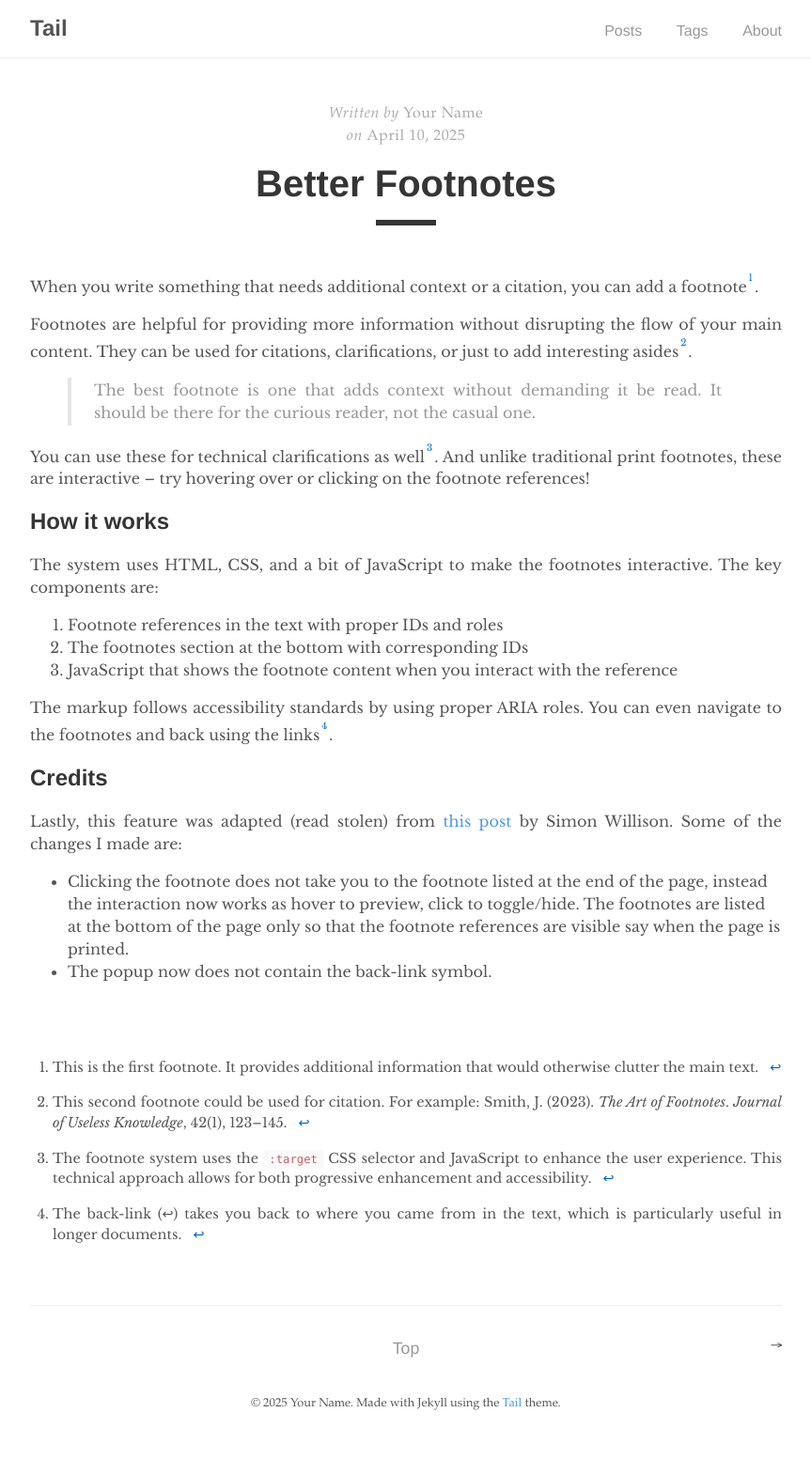
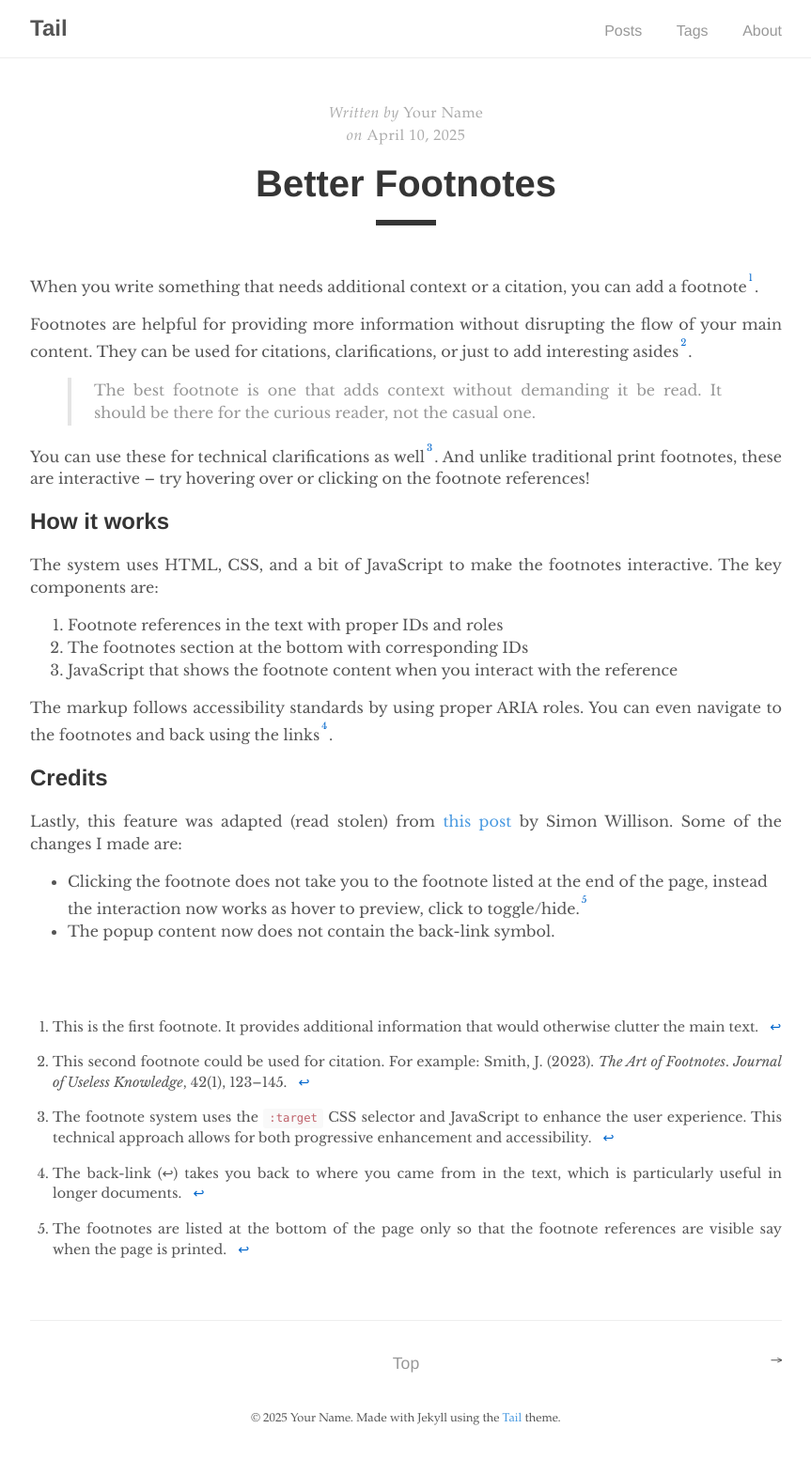
Before and after one commit to jitinnair1/tail, a Jekyll site: the page built from _posts/footnotes.md, in a window 1280 px wide. Shown: the whole page at 94% size, without its empty margins (208-1071 px from the left). Built offline with Jekyll 4.4.1, drawn with Linux system fonts in a browser that asks for light colours; part of the change alters nothing that is shown.

Commit message:
updated post

```diff
--- a/_posts/footnotes.md
+++ b/_posts/footnotes.md
@@ -27,8 +27,8 @@ The markup follows accessibility standards by using proper ARIA roles. You can e
 
 Lastly, this feature was adapted (read stolen) from [this post](https://tools.simonwillison.net/colophon#footnotes-experiment.html) by Simon Willison. Some of the changes I made are:
 
-- Clicking the footnote does not take you to the footnote listed at the end of the page, instead the interaction now works as hover to preview, click to toggle/hide. The footnotes are listed at the bottom of the page only so that the footnote references are visible say when the page is printed.
-- The popup now does not contain the back-link symbol.
+- Clicking the footnote does not take you to the footnote listed at the end of the page, instead the interaction now works as hover to preview, click to toggle/hide.[^5]
+- The popup content now does not contain the back-link symbol.
 
 
 [^1]: This is the first footnote. It provides additional information that would otherwise clutter the main text.
@@ -38,3 +38,5 @@ Lastly, this feature was adapted (read stolen) from [this post](https://tools.si
 [^3]: The footnote system uses the `:target` CSS selector and JavaScript to enhance the user experience. This technical approach allows for both progressive enhancement and accessibility.
 
 [^4]: The back-link (↩) takes you back to where you came from in the text, which is particularly useful in longer documents.
+
+[^5]: The footnotes are listed at the bottom of the page only so that the footnote references are visible say when the page is printed.
```
